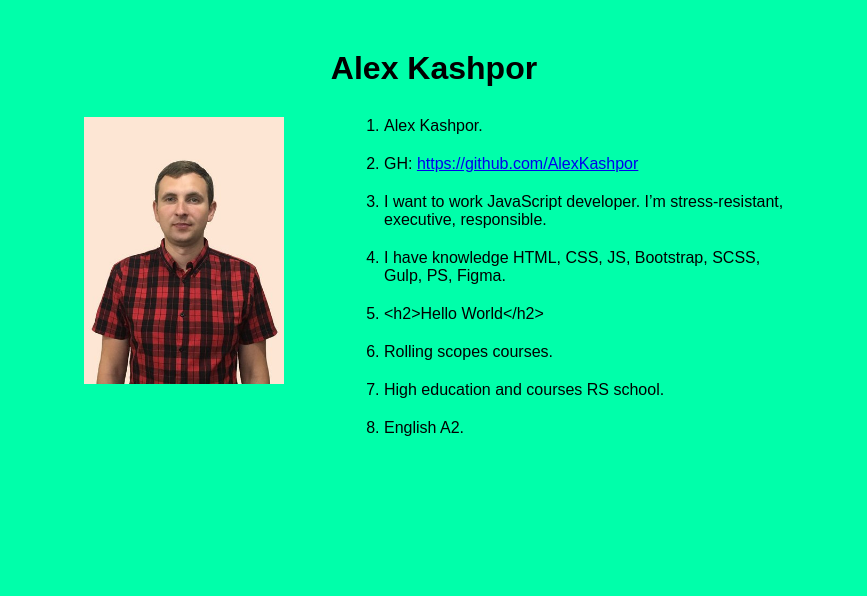
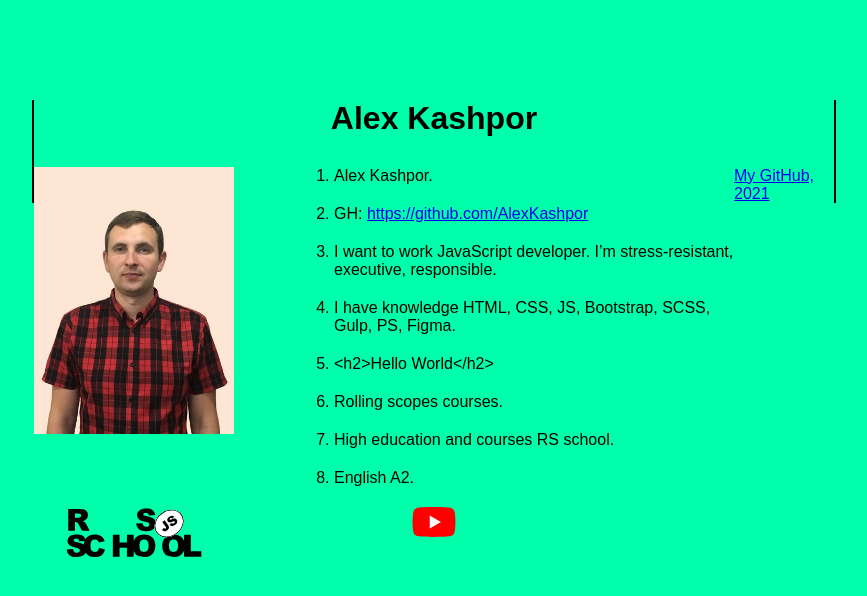
Before and after one commit to AlexKashpor/rsschool-cv, a plain HTML site: page index.html in a window 1280 px wide. Shown: the whole page, without its empty margins (206-1073 px from the left). Drawn offline with Linux system fonts and the light colour scheme.

Commit message:
feat: add footer

```diff
--- a/index.html
+++ b/index.html
@@ -23,7 +23,13 @@
                 <li>High education and courses RS school.</li>
                 <li>English A2.</li>
             </ol>
+            <footer>
+                <a href="https://github.com/AlexKashpor">My GitHub, 2021</a>
+                <a href="https://rs.school/js/"><img src="rs_school_js.svg" alt="rs" width="50" height="50"></a>
+                <a href="https://www.youtube.com/"><img src="YouTube_full-color_icon_(2017).svg" width="30" height="30"></a>
+            </footer>
         </div>
+
     </body>
 
     </html>
--- a/style.css
+++ b/style.css
@@ -7,10 +7,10 @@
     font-family: Arial, Helvetica, sans-serif;
     font-size: 16px;
     display: block;
-    margin: 0 auto;
-    width: 700px;
-    margin-top: 50px;
-
+    margin: 100px auto;
+    width: 800px;
+    border-right: 2px solid;
+    border-left: 2px solid #000;
 }
 h1{
 
@@ -30,3 +30,6 @@ img{
     width: 400px;
     float: left;
 }
+footer{
+    display: block;
+}
```
Also changed, not shown: YouTube_full-color_icon_(2017).svg (added), rs_school_js.svg (added).
